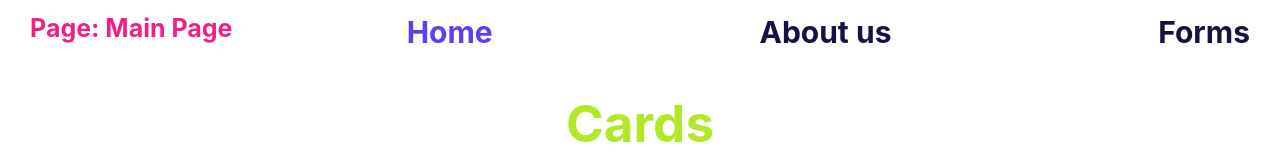
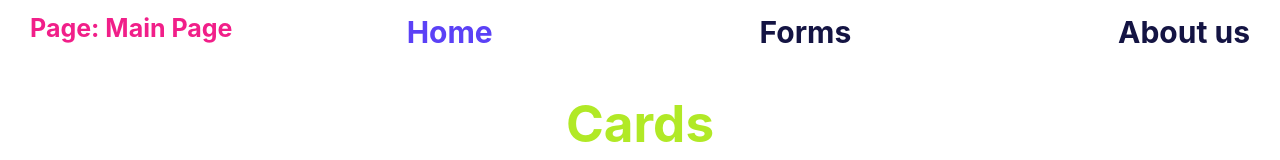
Before and after one commit to create-to-develop/rs-tasks-react, a React (Vite) app: page / in a window 1280 px wide. Shown: the top 160 px of the page. Built offline with nearby package versions, Linux system fonts and the light colour scheme.

Commit message:
feat: add styles

```diff
--- a/src/components/Header/Header.tsx
+++ b/src/components/Header/Header.tsx
@@ -35,18 +35,18 @@ export default class Header extends Component<EmptyProps, { pageName: string }>
           &nbsp;&nbsp;&nbsp;
           <NavLink
             className={({ isActive }) => (isActive ? 'active' : 'inactive')}
+            to="/forms"
+            onClick={() => this.setState({ pageName: 'Forms' })}
+          >
+            Forms
+          </NavLink>
+          &nbsp;&nbsp;&nbsp;
+          <NavLink
+            className={({ isActive }) => (isActive ? 'active' : 'inactive')}
             to="/about"
             onClick={() => this.setState({ pageName: 'About us' })}
           >
             About us
-          </NavLink>
-          &nbsp;&nbsp;&nbsp;
-          <NavLink
-            className={({ isActive }) => (isActive ? 'active' : 'inactive')}
-            to="/forms"
-            onClick={() => this.setState({ pageName: 'Forms' })}
-          >
-            Forms
           </NavLink>
         </nav>
       </header>
--- a/src/components/SearchBar/SearchBar.tsx
+++ b/src/components/SearchBar/SearchBar.tsx
@@ -33,7 +33,7 @@ export default class SearchBar extends Component<SearchProps, SearchWordInterfac
 
   render(): React.ReactNode {
     return (
-      <div>
+      <div style={{ marginBottom: '24px' }}>
         <label htmlFor="search__input">
           <input
             className="searchInput"
```
